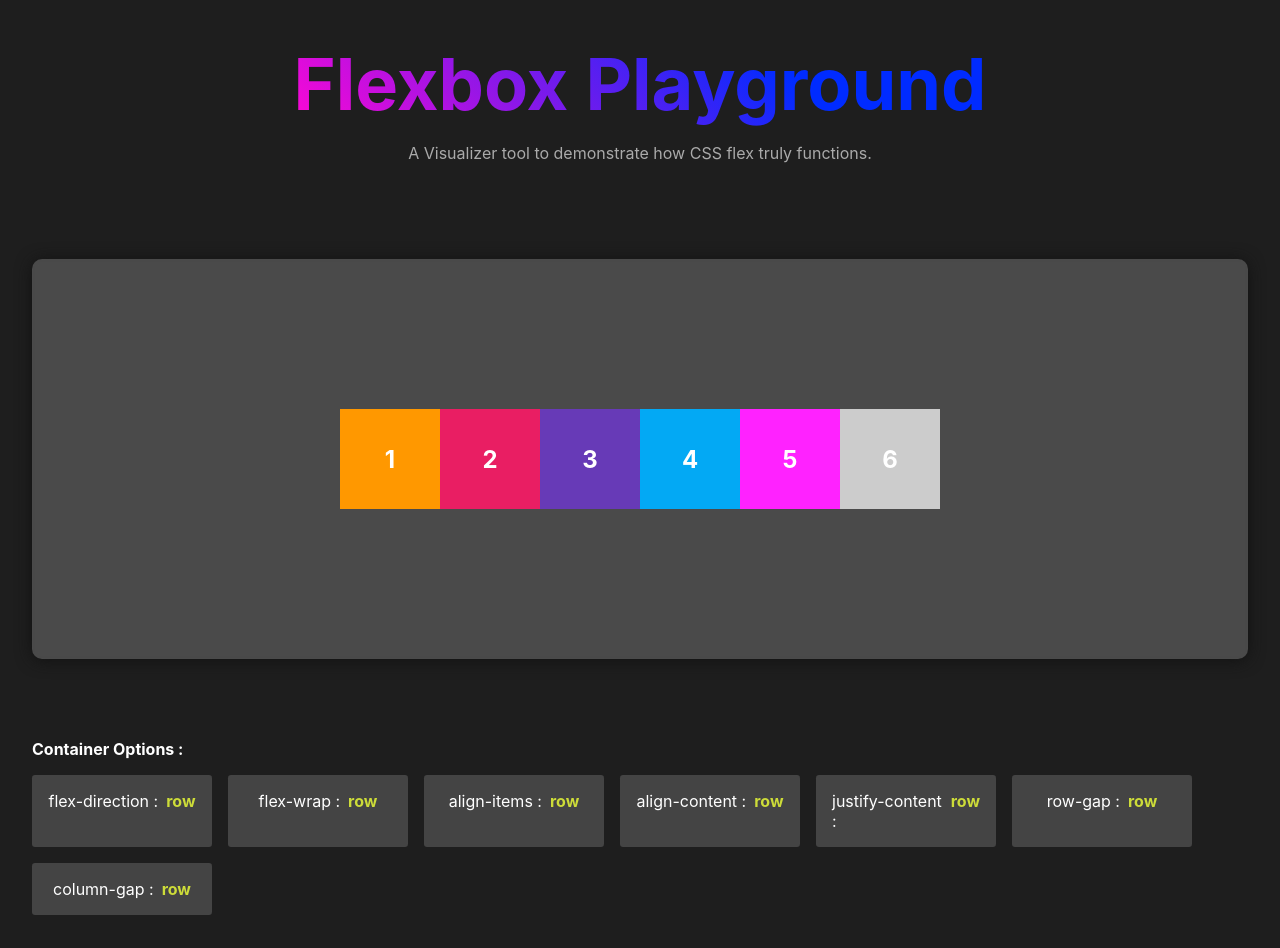
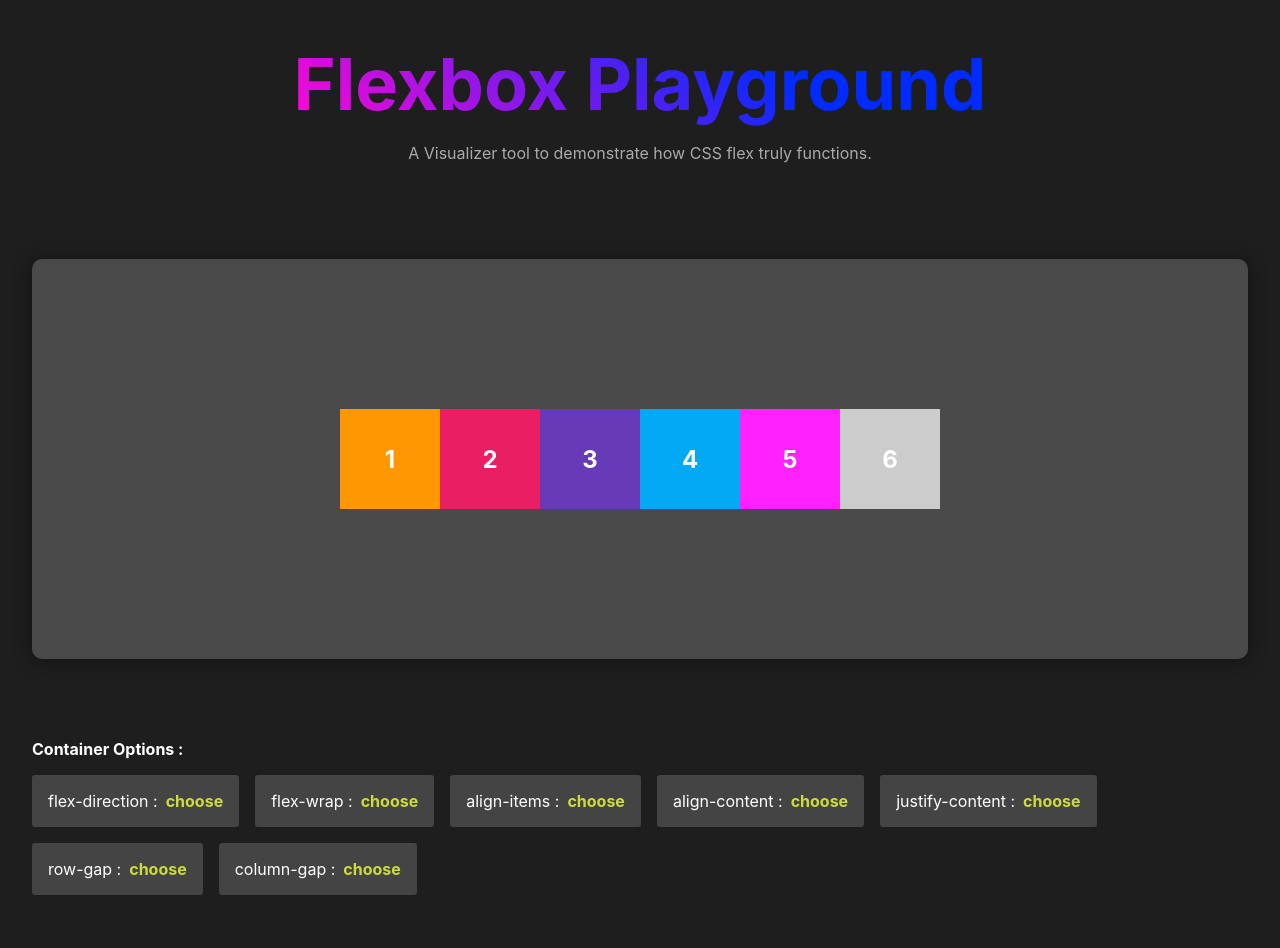
Before and after one commit to Ak-ram/Flexbox-Tool, a React (Create React App) app: page / in a window 1280 px wide. Shown: the top 948 px of the page. Built offline with nearby package versions, Linux system fonts and the light colour scheme; the HTML template or start-up script is replaced by a standard one.

Commit message:
Modify: select box component
Modify select box component to display selected option beside the property name

```diff
--- a/src/components/option/option.jsx
+++ b/src/components/option/option.jsx
@@ -1,21 +1,22 @@
 import { MdOutlineKeyboardArrowRight } from 'react-icons/md';
 import { flexData } from '../../flexData';
 const Option = ({option,prop}) =>{
-    const getOptionValue = ()=>{
+    const getOptionValue = (e)=>{
         let screen = document.querySelectorAll('.screen')[0];
         let property = Object.keys(prop);
-
         flexData.container.find(key=> {
             // component options
             if(property[0]===Object.keys(key)[0]){
                 screen.style[property] = option;
+
             }else{
                 // item options
             }
+            e.currentTarget.parentElement.previousElementSibling.textContent = option
         })
     }
     return(
-         <div key={option} className="option" onClick={getOptionValue}>
+         <div key={option} className="option" onClick={(e)=>getOptionValue(e)}>
              <MdOutlineKeyboardArrowRight color={'#bbb'} size={22} />
              <span className='_option'>{option}</span>
         </div>
--- a/src/components/select/select.jsx
+++ b/src/components/select/select.jsx
@@ -21,7 +21,7 @@ const Select = ({ name, prop }) => {
         <div className='select'>
             <div className='name'>{name} :</div>
             <div className='options'>
-                <div className='default-option' onClick={(ele)=>ChangeOptionsListStatus(ele)}>row</div>
+                <div className='default-option' onClick={(ele)=>ChangeOptionsListStatus(ele)}>choose</div>
                 <div className={`${isClicked ? 'secondary-options' : 'secondary-options hide'}`}>
                     {options?.map((option) => {
                         return (
--- a/src/components/select/select.sass
+++ b/src/components/select/select.sass
@@ -7,7 +7,7 @@
     padding: 1rem
     gap: .5rem
     position: relative
-    width: 180px
+    width: max-content
     .name
         color: #fff
     .options
```
